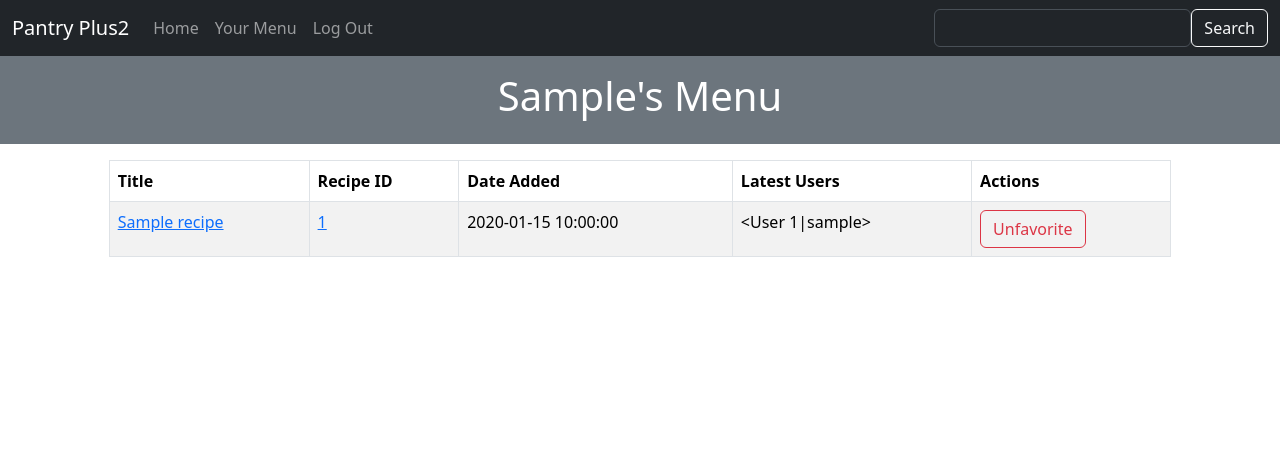
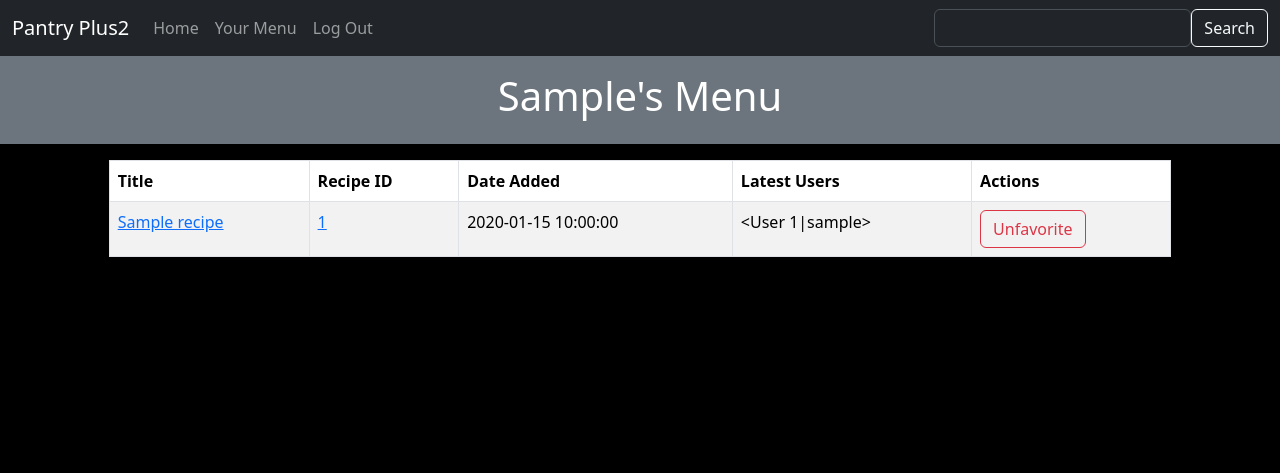
Before and after one commit to warmstrongsr/PantryPlus, a Flask app: page /account in a window 1280 px wide. Shown: the top 473 px of the page. Run offline with Flask 3, Linux system fonts and the light colour scheme; a user stored in the database is signed in; tables that the repository leaves empty hold one stand-in row (values such as "Sample post"); some libraries are stand-ins or nearby versions.

Commit message:
working on the table coloring and bg

```diff
--- a/Backend/app/templates/account.html
+++ b/Backend/app/templates/account.html
@@ -16,7 +16,7 @@
 
 <div class="row d-flex justify-content-center">
     <div class="col-10 col-lg-10 order-0 order-lg-1">
-        <table class="table table-bordered table-striped mt-3">
+        <table class="table text-white table-bordered table-striped mt-3">
             <thead>
                 <tr>
                     <th>Title</th>
--- a/Backend/app/templates/base.html
+++ b/Backend/app/templates/base.html
@@ -23,7 +23,12 @@
     <link rel="stylesheet"
         href="https://cdn.jsdelivr.net/npm/bootstrap@5.3.0-alpha1/dist/css/bootstrap.min.css">
     <!-- <link rel="stylesheet" href="./styles.css"> -->
+<style>
+    body {
+    background-color: black;
+}
 
+</style>
 
 
 
--- a/Backend/app/templates/styles.css
+++ b/Backend/app/templates/styles.css
@@ -6,3 +6,7 @@
     max-height: 100px; /* Adjust the height as needed */
     object-fit: cover; /* This makes sure the image maintains its aspect ratio while scaling */
 }
+
+body {
+    background-color: black;
+}
```
